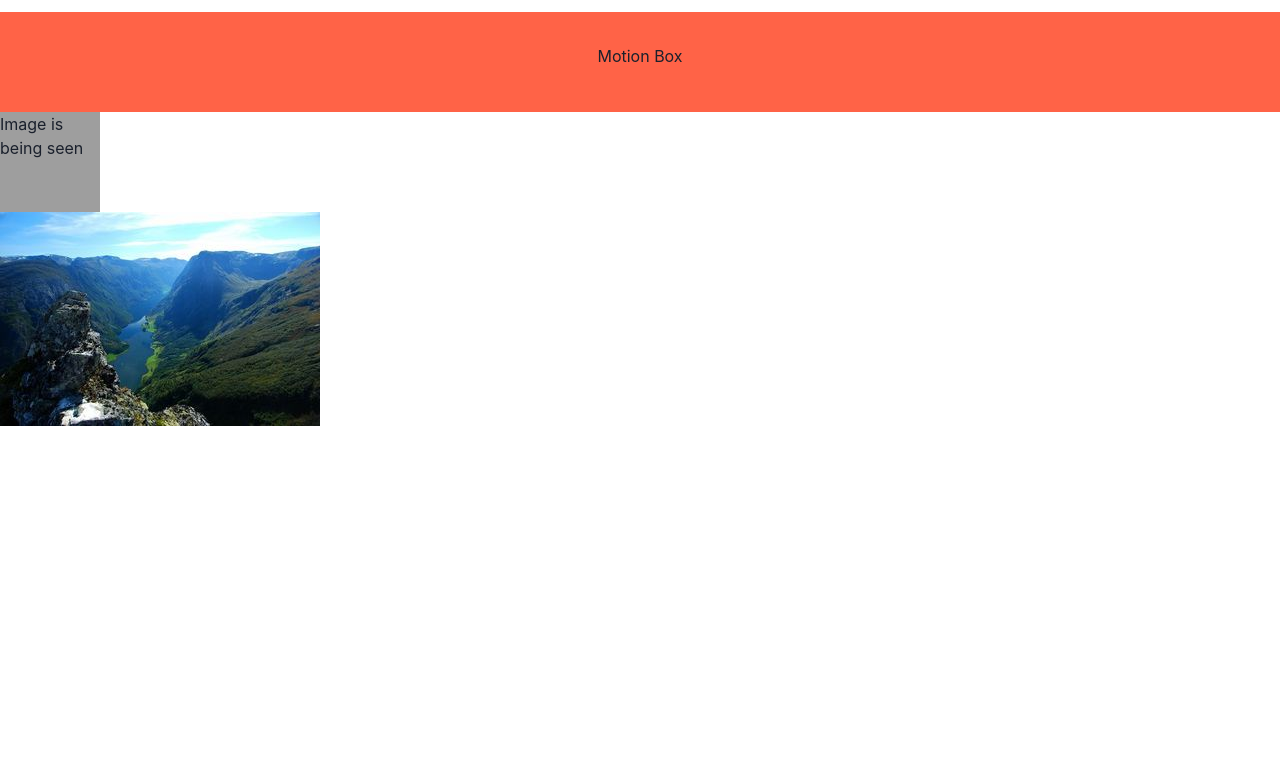
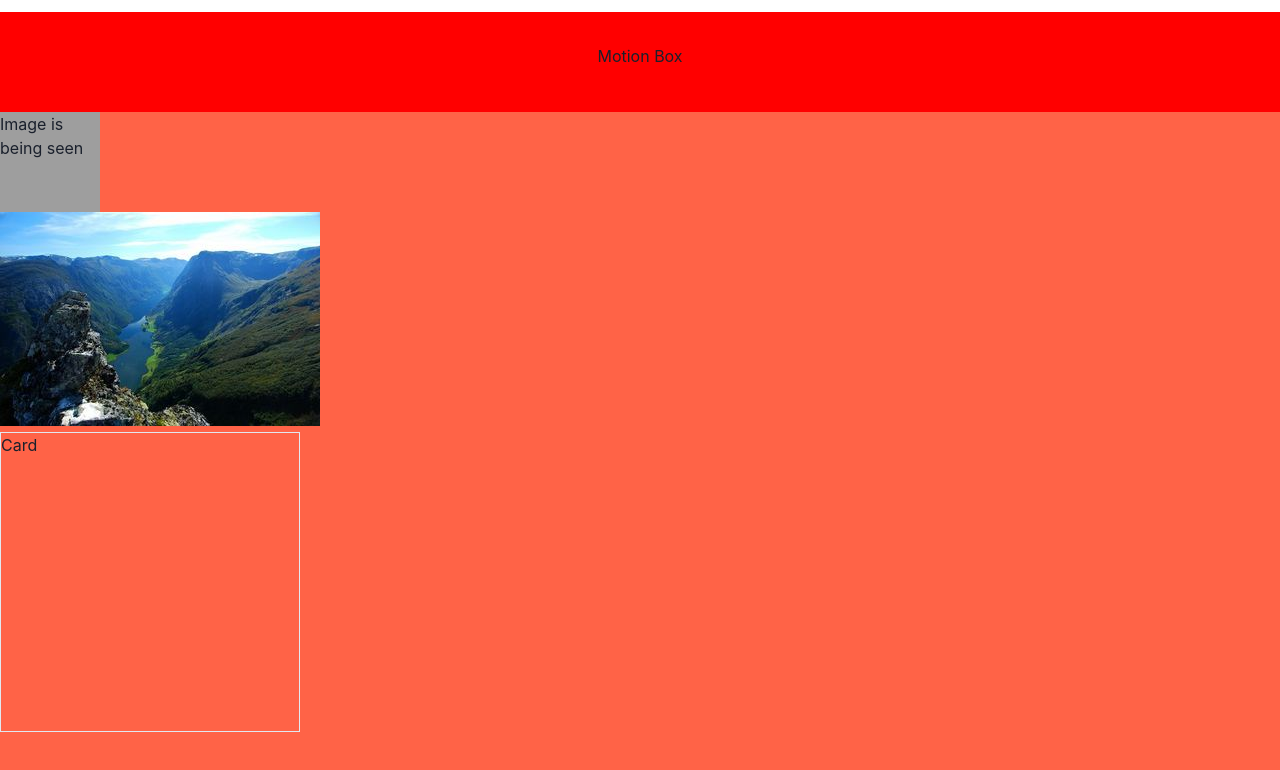
Before and after one commit to hrishik18/Noob-Website_2, a Next.js app: page / in a window 1280 px wide. Shown: the top 770 px of the page. Built offline with nearby package versions, Linux system fonts and the light colour scheme; grey boxes are pictures that could not be loaded.

Commit message:
image work

```diff
--- a/pages/index.js
+++ b/pages/index.js
@@ -9,11 +9,11 @@ const MotionBox = motion(Box)
 
 function Home() {
     return (
-        <Box bg='' height='100'>
+        <Box bg='tomato' height='1000' border='10px' borderColor='green.200'>
             <MotionBox
             zIndex={1}
             height='100px'
-            bg='tomato'
+            bg='red'
             drag='x'
             dragConstraints={{ left: -100, right: 100 }}
             whileHover={{ scale: 1.1 }}
@@ -25,11 +25,11 @@ function Home() {
             <Box
                 bgImage="url('../components/assets/sample.jpg')"
                 bgPosition="center"
-                bgRepeat="no-repeat"
+                // bgRepeat="no-repeat"
                 width={100}
                 height={100}
             >
-     <Text>Image is being seen </Text>
+                <Text>Image is being seen </Text>
                 </Box>
             <Image
                 src={sample}
@@ -39,6 +39,9 @@ function Home() {
             // blurDataURL="data:..." automatically provided
             // placeholder="blur" // Optional blur-up while loading
             />
+            <Box border='1px' width={300} height={300} borderColor='gray.200'>
+                Card
+            </Box>
         </Box>
     )
 }
```
